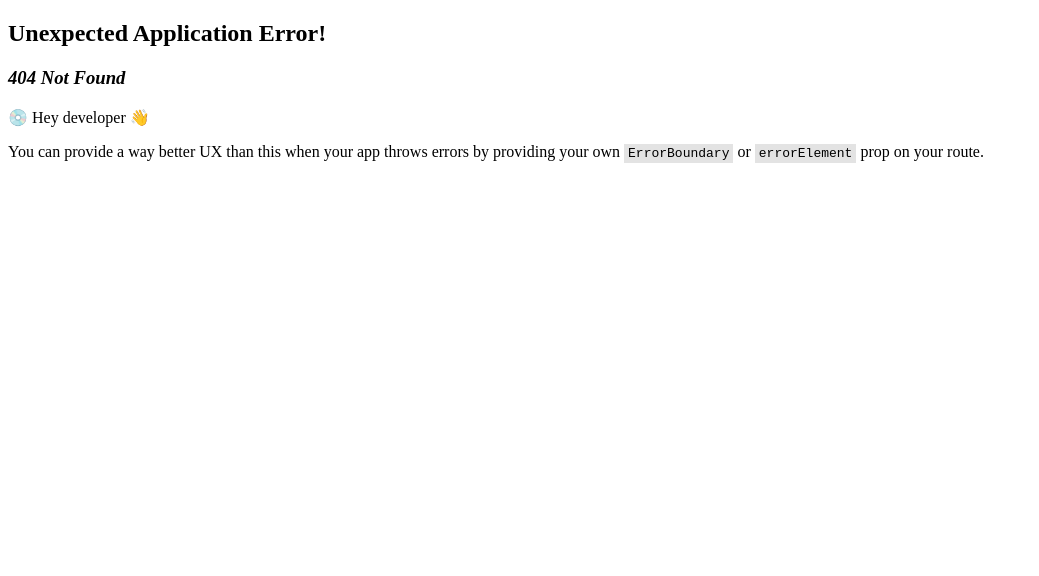
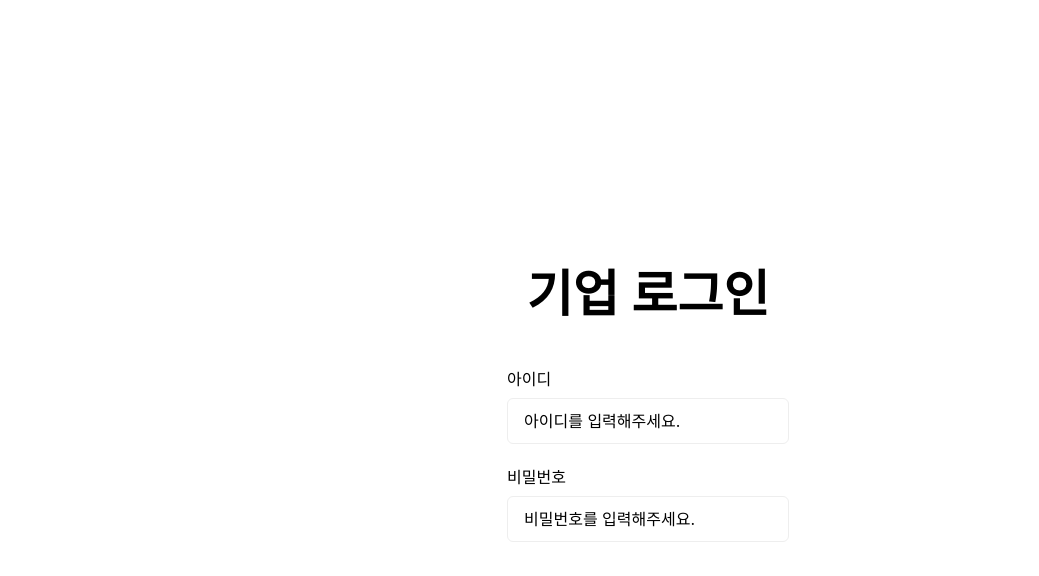
Before and after one commit to GDSC-Insight/Frontend, a React (Vite) app: page /corporationauth in a window 1280 px wide. Before the commit this address had no page. Shown: the top 576 px of the page, without its empty margins (0-1039 px from the left). Built offline with nearby package versions, Linux system fonts and the light colour scheme.

Commit message:
로그인 작업

```diff
--- /dev/null
+++ b/src/components/inputbox/index.tsx
@@ -0,0 +1,40 @@
+import React, { ChangeEvent } from 'react';
+import './style.css';
+
+interface Props {
+    label: string;
+    type: 'text' | 'password';
+    placeholder: string;
+    value: string;
+    message: string;
+    messageError: boolean;
+    buttonName?: string;
+
+    onChange: (event: ChangeEvent<HTMLInputElement>) => void;
+    onButtonClick?: () => void;
+}
+
+export default function InputBox({
+    label,
+    type,
+    placeholder,
+    value,
+    buttonName,
+    message,
+    messageError,
+    onChange,
+    onButtonClick,
+}: Props) {
+
+    return (
+        <div className="input-box">
+            <div className="label">{label}</div>
+            <div className="input-area">
+                <input value={value} type={type} placeholder={placeholder} onChange={onChange} />
+                {buttonName && <div className={`input-button ${value ? 'active' : 'disable'}`} onClick={onButtonClick}>{buttonName}</div>}
+            </div>
+            <div className={`message ${messageError ? 'error' : 'primary'}`}>{message}</div>
+        </div>
+    )
+
+}
--- /dev/null
+++ b/src/components/inputbox/style.css
@@ -0,0 +1,75 @@
+.input-box {
+    display: flex;
+    flex-direction: column;
+    gap: 8px;
+}
+
+.input-box .label {
+    font-size: 16px;
+    font-weight: 400;
+    color: var(--gray-color);
+}
+
+.input-box .input-area {
+    display: flex;
+    gap: 10px;
+}
+
+.input-box input {
+    flex: 1;
+
+    background: none;
+    border: none;
+    outline: none;
+
+    border: 1px solid rgba(238, 238, 238, 1);
+    border-radius: 6px;
+    padding: 8px 16px;
+
+    background-color: rgba(255, 255, 255, 1);
+
+    font-family: 'Inter', sans-serif;
+    font-size: 16px;
+    font-weight: 400;
+    line-height: 175%;
+    color: var(--default-color);
+}
+
+input::placeholder {
+    color: var(--gray-color);
+}
+
+.input-box .input-button {
+    border-radius: 6px;
+    padding: 8px 0;
+    width: 110px;
+
+    font-size: 16px;
+    font-weight: 400;
+    line-height: 175%;
+    color: var(--gray-color);
+    text-align: center;
+}
+
+.input-button.disable {
+    background-color: rgba(238, 238, 238, 1);
+    color: var(--gray-color);
+}
+
+.input-button.active {
+    background-color: var(--primary-10-color);
+    color: var(--primary-color);
+}
+
+.input-button.active:hover {
+    background-color: var(--primary-20-color);
+    cursor: pointer;
+}
+
+.input-box .message {
+    margin-top: -4px;
+    height: 16px;
+
+    font-size: 13px;
+    font-weight: 400;
+}
--- /dev/null
+++ b/src/pages/auth/authselect/AuthSelect.css
@@ -0,0 +1,29 @@
+#signin-select-warpper {
+    width: 100vw;
+    height: 100vh;
+    display: flex;
+    align-items: center;
+    justify-content: center;
+}
+
+.select-box {
+    cursor: pointer;
+
+    display: flex;
+    align-items: center;
+    justify-content: center;
+
+    width: 300px;
+    height: 200px;
+    border-radius: 20px;
+    margin-right: 30px;
+    background-color: aqua;
+
+    font-size: 50px;
+    color: white;
+}
+
+.select-text {
+    font-size: 50px;
+    color: white;
+}
--- /dev/null
+++ b/src/pages/auth/authselect/AuthSelect.tsx
@@ -0,0 +1,27 @@
+import './AuthSelect.css'
+import { useNavigate } from 'react-router-dom'
+
+
+export default function AuthSelect() {
+
+  const navigator = useNavigate();
+
+  const onClickCoporation = () => {
+    navigator("/corporationauth")
+  }
+
+  const onClickUser = () => {
+    navigator("/userauth")
+  }
+
+  return (
+    <div id='signin-select-warpper'>
+        <div className='select-box' onClick={onClickCoporation}>
+        <div className='select-text coporation'>기업</div>
+        </div>
+        <div className='select-box' onClick={onClickUser}>
+        <div className='select-text user' >개인</div>
+        </div>
+    </div>
+  )
+}
--- /dev/null
+++ b/src/pages/auth/coporationauth/CoporationAuth.css
@@ -0,0 +1,18 @@
+#coporationauth-wrapper {
+    width: 100vw;
+    height: 100vh;
+
+    display: flex;
+    align-items: center;
+    justify-content: center;
+    flex-direction: column;
+}
+
+.coporationauth-title {
+    font-size: 50px;
+    font-weight: 600;
+}
+
+.coporationauth-input-box {
+    margin-top: 40px;
+}
--- /dev/null
+++ b/src/pages/auth/coporationauth/CoporationAuth.tsx
@@ -0,0 +1,35 @@
+import React, { ChangeEvent, useEffect, useState } from 'react'
+import './CoporationAuth.css'
+import InputBox from '../../../components/inputbox'
+
+export default function CoporationAuth() {
+
+    const [id, setId] = useState<string>('');
+    const [password, setPassword] = useState<string>('');
+    const [message, setMessage] = useState<string>('');
+
+
+    const onIdChangeHandler = (event: ChangeEvent<HTMLInputElement>) => {
+        const { value } = event.target;
+        setId(value);
+    };
+
+    const onPasswordChangeHandler = (event: ChangeEvent<HTMLInputElement>) => {
+        const { value } = event.target;
+        setPassword(value);
+    };
+
+    useEffect(() => {
+        setMessage('');
+    }, [id, password]);
+
+  return (
+    <div id='coporationauth-wrapper'>
+        <div className='coporationauth-title'>기업 로그인</div>
+        <div className='coporationauth-input-box'>
+            <InputBox value={id} onChange={onIdChangeHandler} message='' messageError type='text' label='아이디' placeholder='아이디를 입력해주세요.'/>
+            <InputBox value={password} onChange={onPasswordChangeHandler} message={message} messageError type='password' label='비밀번호' placeholder='비밀번호를 입력해주세요.'/>
+        </div>
+    </div>
+  )
+}
```
Also changed, not shown: src/router.tsx (+11 -1 lines), src/pages/auth/Auth.tsx (renamed from src/pages/Auth.tsx).
